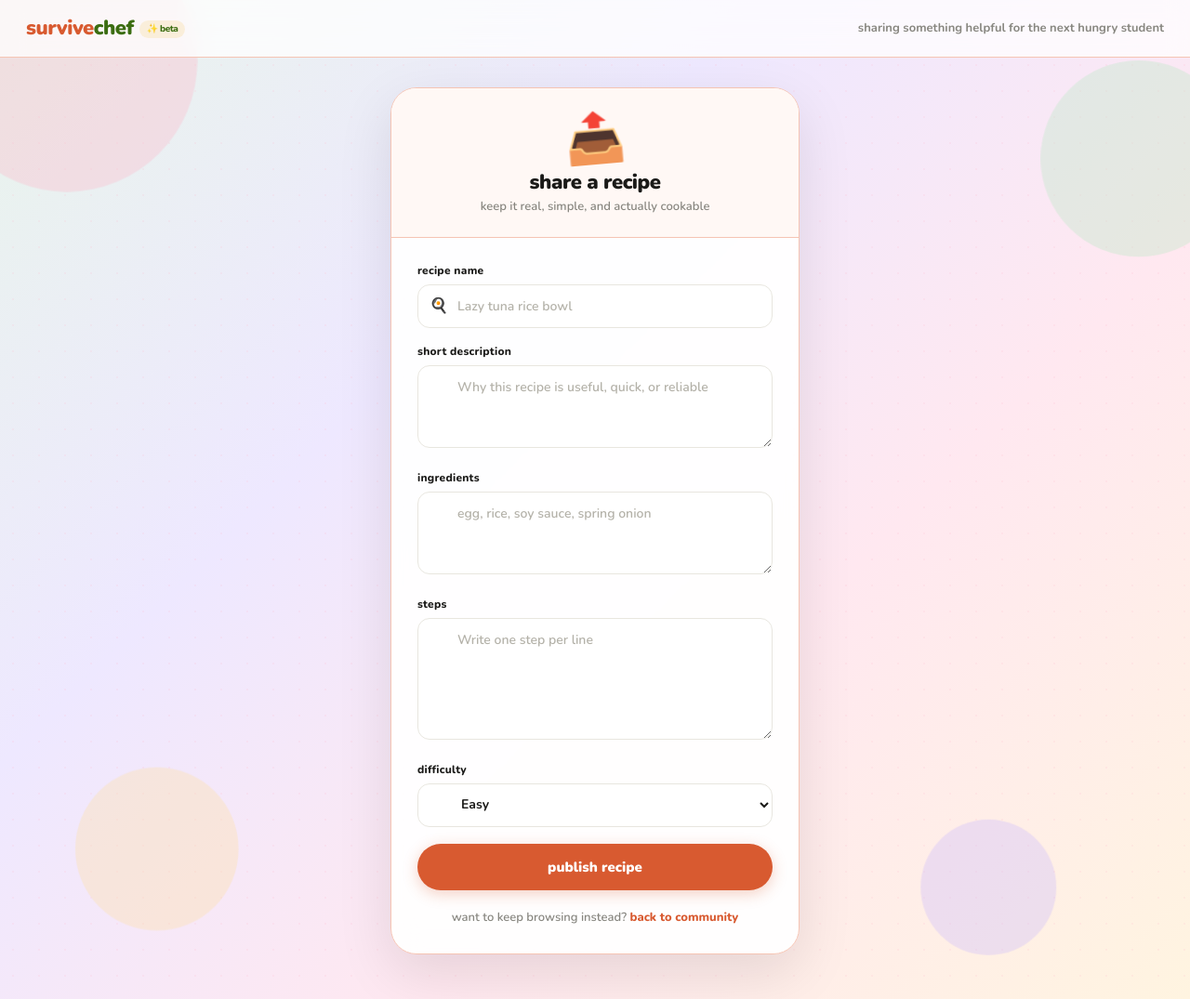
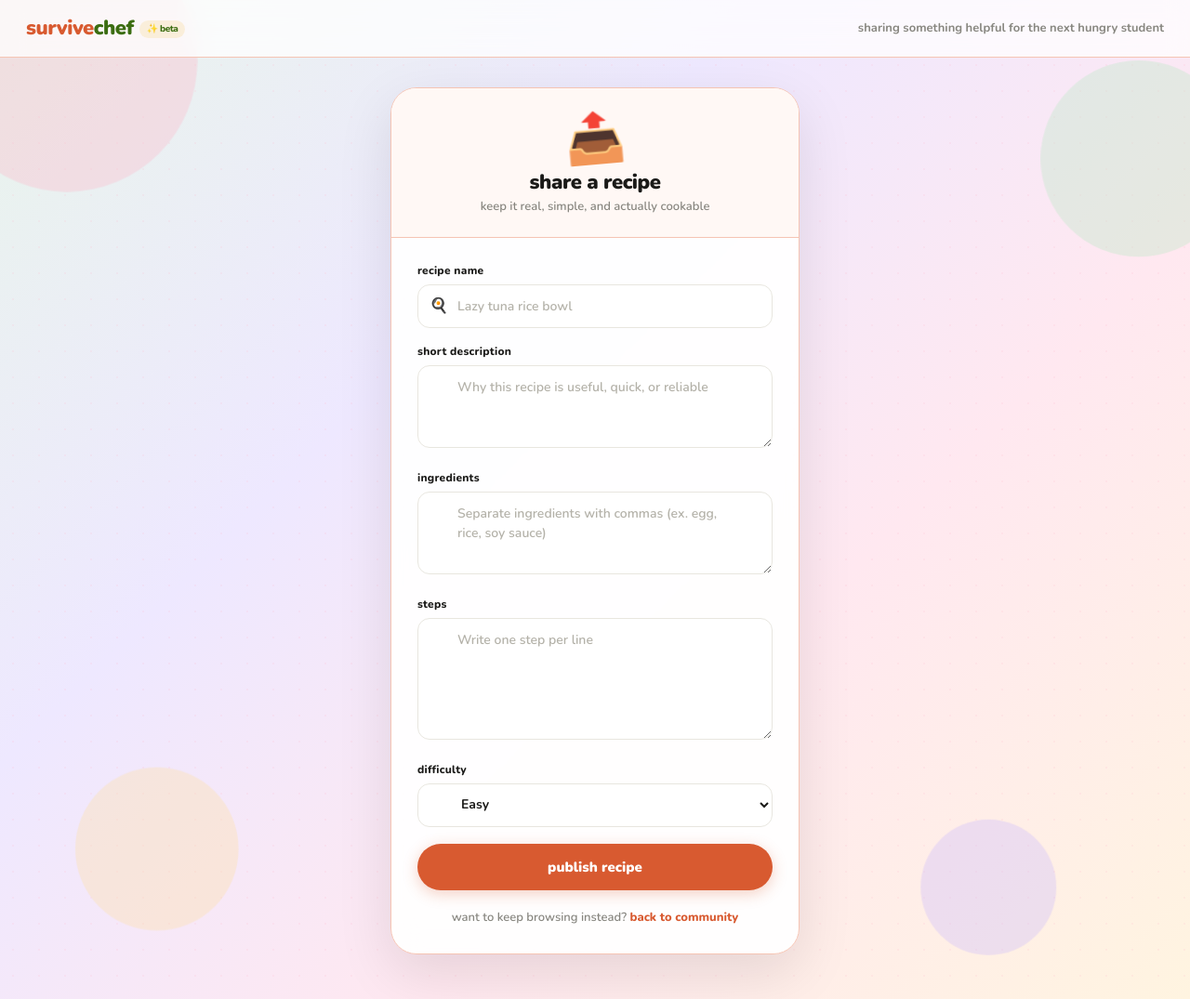
Before and after one commit to xAmyyang/cits5505, a Flask app: page /recipes/new in a window 1280 px wide. Shown: the whole page at 93% size. Run offline with Flask 3, Linux system fonts and the light colour scheme; the visitor is signed in with stand-in values (Sample User, id 1); some libraries are stand-ins or nearby versions.

Commit message:
Clarify share recipe ingredient form placeholders

```diff
--- a/templates/share-recipe.html
+++ b/templates/share-recipe.html
@@ -51,7 +51,7 @@
 
           <div class="auth-field">
             <label for="recipeIngredients">ingredients</label>
-            <textarea id="recipeIngredients" name="ingredients" class="auth-input" rows="3" placeholder="egg, rice, soy sauce, spring onion" required>{{ form_data.ingredients }}</textarea>
+            <textarea id="recipeIngredients" name="ingredients" class="auth-input" rows="3" placeholder="Separate ingredients with commas (ex. egg, rice, soy sauce)" required>{{ form_data.ingredients }}</textarea>
           </div>
 
           <div class="auth-field">
```
